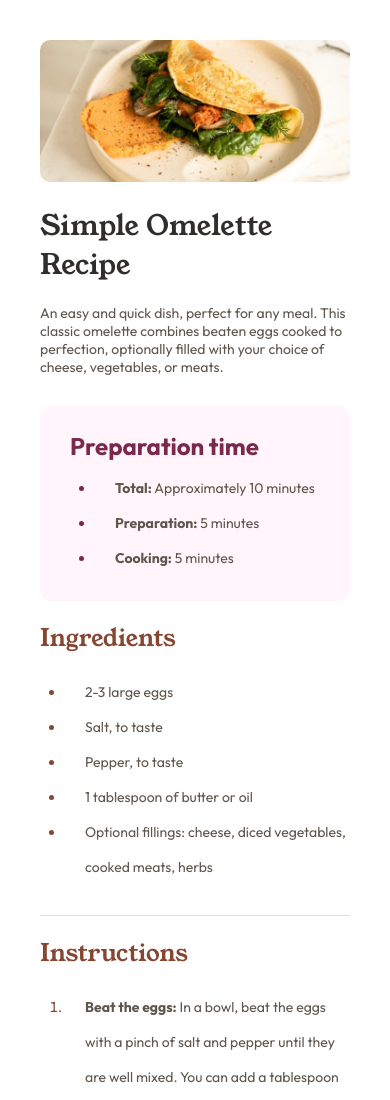
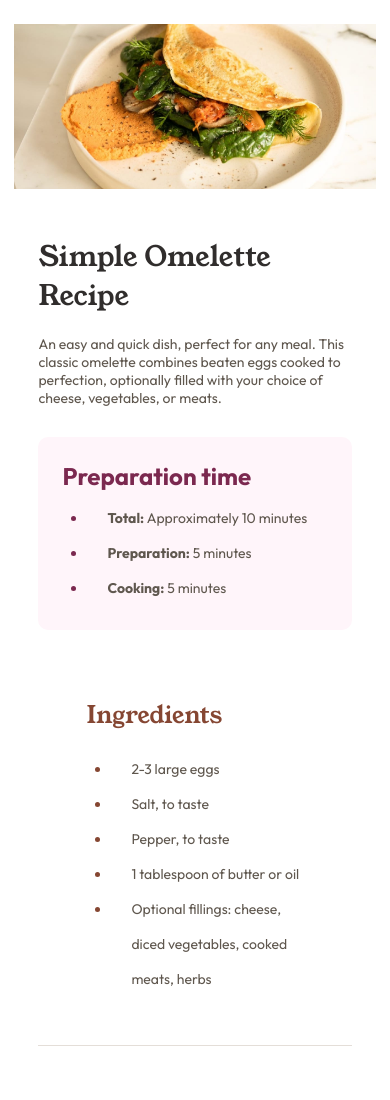
Before and after one commit to aB00Bis/recipe-page-main, a plain HTML site: page index.html in a window 390 px wide. Shown: the top 1100 px of the page. Drawn offline with Linux system fonts and the light colour scheme.

Commit message:
some changes in css

```diff
--- a/index.css
+++ b/index.css
@@ -1,38 +1,8 @@
-@media screen and (max-width: 600px) {
-	.container {
-		margin: 0 !important;
-		padding: 20px;
-		border-radius: 0 !important;
-	}
-
-	.card__title {
-		font-size: 28px !important;
-	}
-
-	.card__description,
-	.list-item {
-		font-size: 14px !important;
-	}
-
-	.preparation__title,
-	.section-title {
-		font-size: 24px !important;
-	}
-
-	.nutrition p {
-		font-size: 12px !important;
-	}
-
-	th,
-	td {
-		font-size: 14px !important;
-	}
-}
-
 * {
 	margin: 0;
 	padding: 0;
 	box-sizing: border-box;
+	font-family: 'Outfit';
 }
 
 :root {
@@ -55,8 +25,6 @@ body {
 	display: flex;
 	justify-content: center;
 	align-items: center;
-	font-family: 'Outfit';
-	font-weight: 400;
 }
 
 ul,
@@ -75,15 +43,16 @@ li {
 	align-items: center;
 	max-width: 750px;
 	background: var(--white);
-	margin: 60px 0;
-	padding: 40px;
-	border-radius: 20px;
+	margin-inline: auto;
 	box-shadow: 0px 4px 10px rgba(0, 0, 0, 0.1);
 }
 
+.container div:not(first-child) {
+	padding: 1.5rem;
+}
+
 .card__image {
-	width: 100%;
-	border-radius: 10px;
+	max-width: 100%;
 }
 
 .card__title {
@@ -173,3 +142,48 @@ td {
 	font-weight: 700;
 	color: var(--brown800);
 }
+
+@media (min-width: 768px) {
+	.container {
+		margin: 5rem auto 0;
+		padding: 2rem;
+		border-radius: 1rem;
+	}
+
+	.card__image {
+		border-radius: 1rem;
+	}
+}
+
+@media (max-width: 768px) {
+	.card {
+		padding: 0;
+	}
+
+	.card__content {
+		padding: 1.5rem;
+	}
+
+	.card__title {
+		font-size: 28px !important;
+	}
+
+	.card__description,
+	.list-item {
+		font-size: 14px !important;
+	}
+
+	.preparation__title,
+	.section-title {
+		font-size: 24px !important;
+	}
+
+	.nutrition p {
+		font-size: 12px !important;
+	}
+
+	th,
+	td {
+		font-size: 14px !important;
+	}
+}
```
